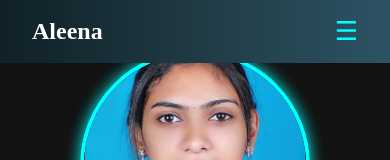
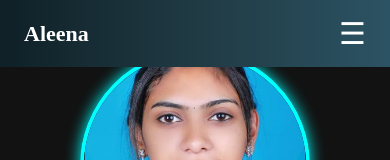
Before and after one commit to Aleenarajan/my_portfolio, a React (Create React App) app: page / in a window 390 px wide. Shown: the top 160 px of the page. Built offline with nearby package versions, Linux system fonts and the light colour scheme; the HTML template or start-up script is replaced by a standard one.

Commit message:
Added slide-in mobile navbar with hamburger and close icon

```diff
--- a/src/components/Navbar.css
+++ b/src/components/Navbar.css
@@ -1,53 +1,55 @@
-/* Base navbar */
+/* Navbar */
 .navbar {
+  display: flex;
+  justify-content: space-between;
+  align-items: center;
+  background: linear-gradient(to right, #0f2027, #203a43, #2c5364);
+  padding: 1rem 1.5rem;
   position: fixed;
   top: 0;
   width: 100%;
-  background: linear-gradient(to right, #0f2027, #203a43, #2c5364);
-  padding: 1rem 2rem;
-  display: flex;
-  justify-content: space-between;
-  align-items: center;
   z-index: 1000;
 }
 
-.logo {
+.navbar-logo {
   color: white;
-  font-size: 24px;
+  font-size: 22px;
   font-weight: bold;
 }
 
 .hamburger {
-  font-size: 26px;
-  color: cyan;
+  font-size: 30px;
+  color: white;
   cursor: pointer;
   display: block;
 }
 
+/* Sidebar styles */
 .sidebar {
   position: fixed;
   top: 0;
   left: -100%;
-  width: 70%;
-  height: 100vh;
-  background-color: white;
-  padding: 2rem;
-  box-shadow: 2px 0 10px rgba(0,0,0,0.3);
+  width: 75%;
+  height: 100%;
+  background: #fff;
+  padding: 2rem 1.5rem;
+  box-shadow: 2px 0 10px rgba(0, 0, 0, 0.2);
+  transition: left 0.3s ease-in-out;
+  z-index: 999;
   display: flex;
   flex-direction: column;
-  transition: left 0.3s ease;
-  z-index: 999;
 }
 
-.sidebar.show {
+.sidebar.active {
   left: 0;
 }
 
-.sidebar .close {
-  font-size: 30px;
+.close-btn {
+  font-size: 28px;
+  color: #333;
   align-self: flex-end;
   cursor: pointer;
-  margin-bottom: 2rem;
+  margin-bottom: 1.5rem;
 }
 
 .sidebar ul {
@@ -56,12 +58,12 @@
 }
 
 .sidebar ul li {
-  margin-bottom: 20px;
+  margin: 1rem 0;
 }
 
 .sidebar ul li a {
+  color: #111;
   text-decoration: none;
-  color: #111;
-  font-size: 20px;
-  font-weight: bold;
+  font-size: 18px;
+  font-weight: 600;
 }
--- a/src/components/Navbar.js
+++ b/src/components/Navbar.js
@@ -1,27 +1,35 @@
 import React, { useState } from 'react';
-import './Navbar.css'; // make sure path matches
+import './Navbar.css';
 
 const Navbar = () => {
-  const [open, setOpen] = useState(false);
+  const [isOpen, setIsOpen] = useState(false);
+
+  const handleToggle = () => {
+    setIsOpen(!isOpen);
+  };
+
+  const closeMenu = () => {
+    setIsOpen(false);
+  };
 
   return (
     <nav className="navbar">
-      <div className="logo">Aleena</div>
+      <div className="navbar-logo">Aleena</div>
 
-      {/* Hamburger */}
-      <div className="hamburger" onClick={() => setOpen(true)}>
+      {/* Hamburger Icon */}
+      <div className="hamburger" onClick={handleToggle}>
         ☰
       </div>
 
-      {/* Sidebar */}
-      <div className={`sidebar ${open ? 'show' : ''}`}>
-        <div className="close" onClick={() => setOpen(false)}>×</div>
+      {/* Sidebar Menu */}
+      <div className={`sidebar ${isOpen ? 'active' : ''}`}>
+        <span className="close-btn" onClick={closeMenu}>×</span>
         <ul>
-          <li><a href="#home" onClick={() => setOpen(false)}>Home</a></li>
-          <li><a href="#about" onClick={() => setOpen(false)}>About</a></li>
-          <li><a href="#skills" onClick={() => setOpen(false)}>Skills</a></li>
-          <li><a href="#projects" onClick={() => setOpen(false)}>Projects</a></li>
-          <li><a href="#contact" onClick={() => setOpen(false)}>Contact</a></li>
+          <li><a href="#home" onClick={closeMenu}>Home</a></li>
+          <li><a href="#about" onClick={closeMenu}>About</a></li>
+          <li><a href="#skills" onClick={closeMenu}>Skills</a></li>
+          <li><a href="#projects" onClick={closeMenu}>Projects</a></li>
+          <li><a href="#contact" onClick={closeMenu}>Contact</a></li>
         </ul>
       </div>
     </nav>
```
